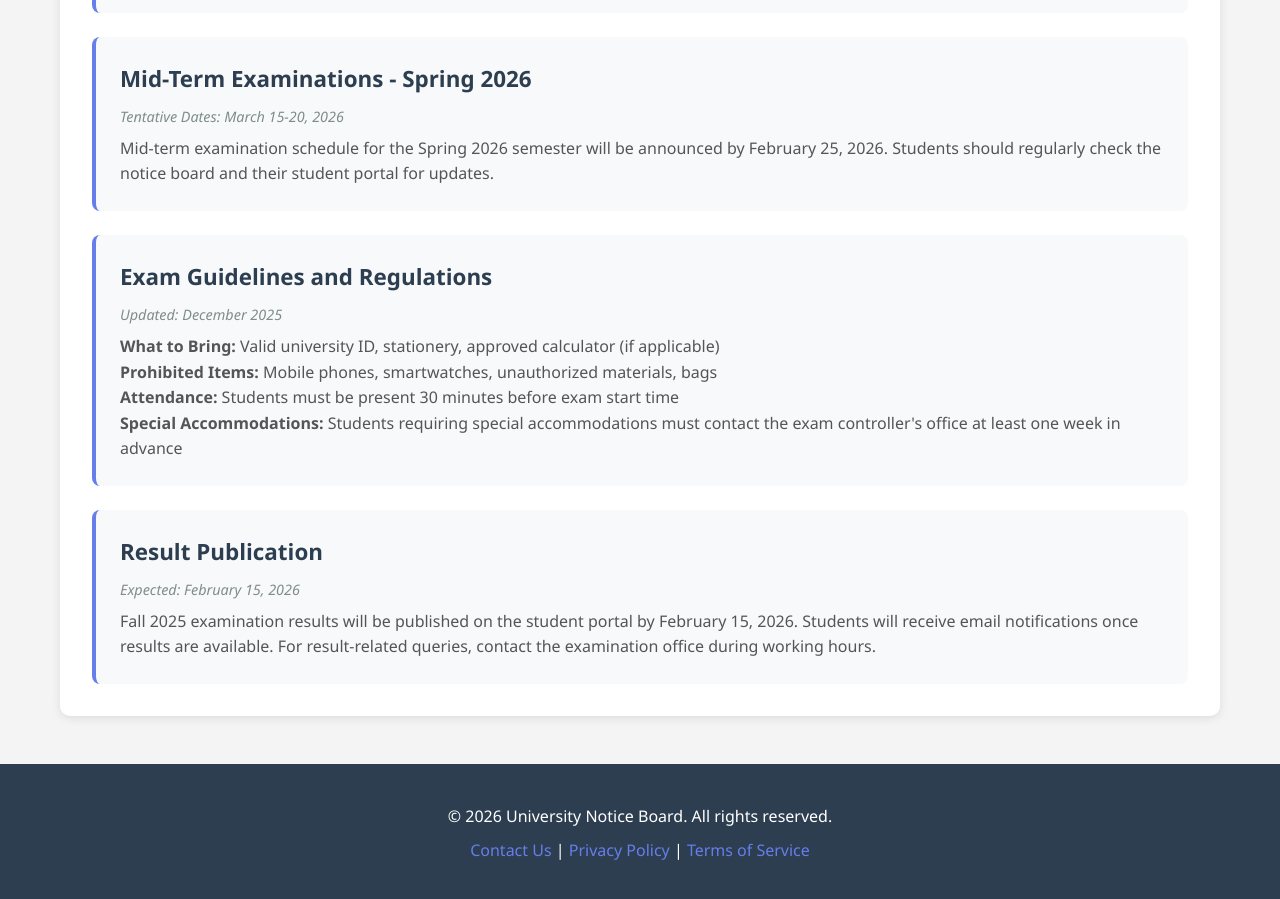
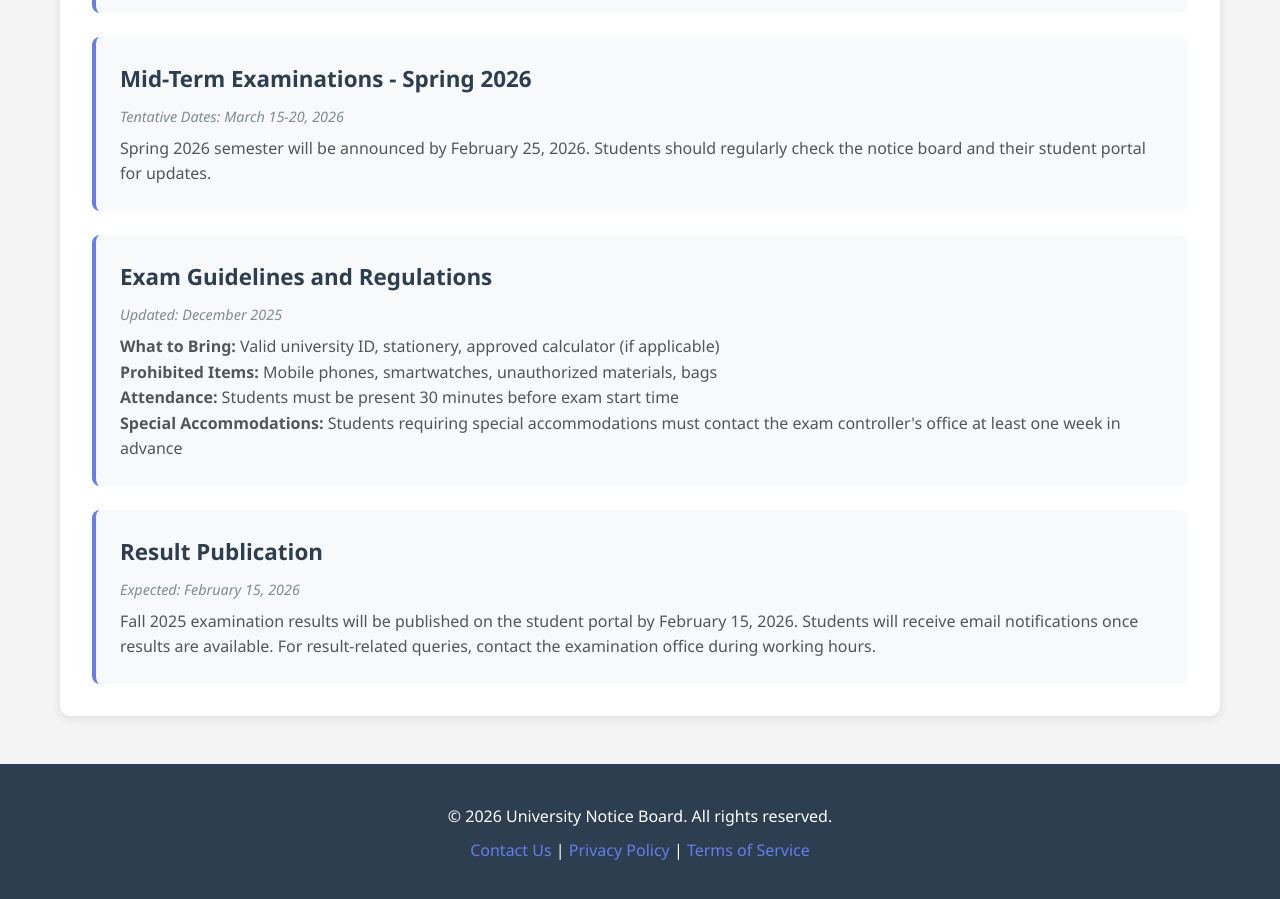
Before and after one commit to DevAssignment3/Assignment3, a website: page src/exams.html in a window 1280 px wide. Shown: the part 1300-2199 px from the top of the page. Drawn offline with Linux system fonts and the light colour scheme.

Commit message:
Update exams.html

```diff
--- a/src/exams.html
+++ b/src/exams.html
@@ -66,7 +66,7 @@
         <div class="exam-item">
           <h3>Mid-Term Examinations - Spring 2026</h3>
           <div class="exam-date">Tentative Dates: March 15-20, 2026</div>
-          <p>Mid-term examination schedule for the Spring 2026 semester will be announced by February 25, 2026. Students should regularly check the notice board and their student portal for updates.</p>
+          <p> Spring 2026 semester will be announced by February 25, 2026. Students should regularly check the notice board and their student portal for updates.</p>
         </div>
 
         <div class="exam-item">
```
